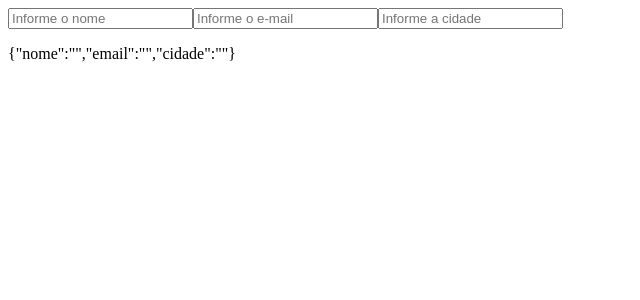
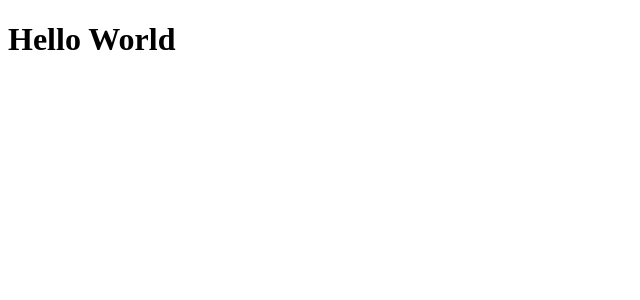
Before and after one commit to eltonsantos/training-hooks-reactjs, a React (Vite) app: page / in a window 1280 px wide. Shown: the top 300 px of the page, without its empty margins (0-640 px from the left). Built offline with nearby package versions, Linux system fonts and the light colour scheme.

Commit message:
Create Exemplo05_useEffect

```diff
--- /dev/null
+++ b/src/hooks/Exemplo05_useEffect.jsx
@@ -0,0 +1,13 @@
+import { useEffect, useState } from "react";
+
+export function Exemplo05_useEffect() {
+  const [texto, setTexto] = useState("Ola mundo");
+
+  useEffect(() => {
+    setInterval(() => {
+      setTexto("Hello World");
+    }, 5000);
+  }, []);
+
+  return <h1>{texto}</h1>;
+}
--- a/src/main.jsx
+++ b/src/main.jsx
@@ -1,9 +1,9 @@
 import React from "react";
 import ReactDOM from "react-dom/client";
-import { Exemplo04_useState } from "./hooks/Exemplo04_useState";
+import { Exemplo05_useEffect } from "./hooks/Exemplo05_useEffect";
 
 ReactDOM.createRoot(document.getElementById("root")).render(
   <React.StrictMode>
-    <Exemplo04_useState />
+    <Exemplo05_useEffect />
   </React.StrictMode>
 );
```
